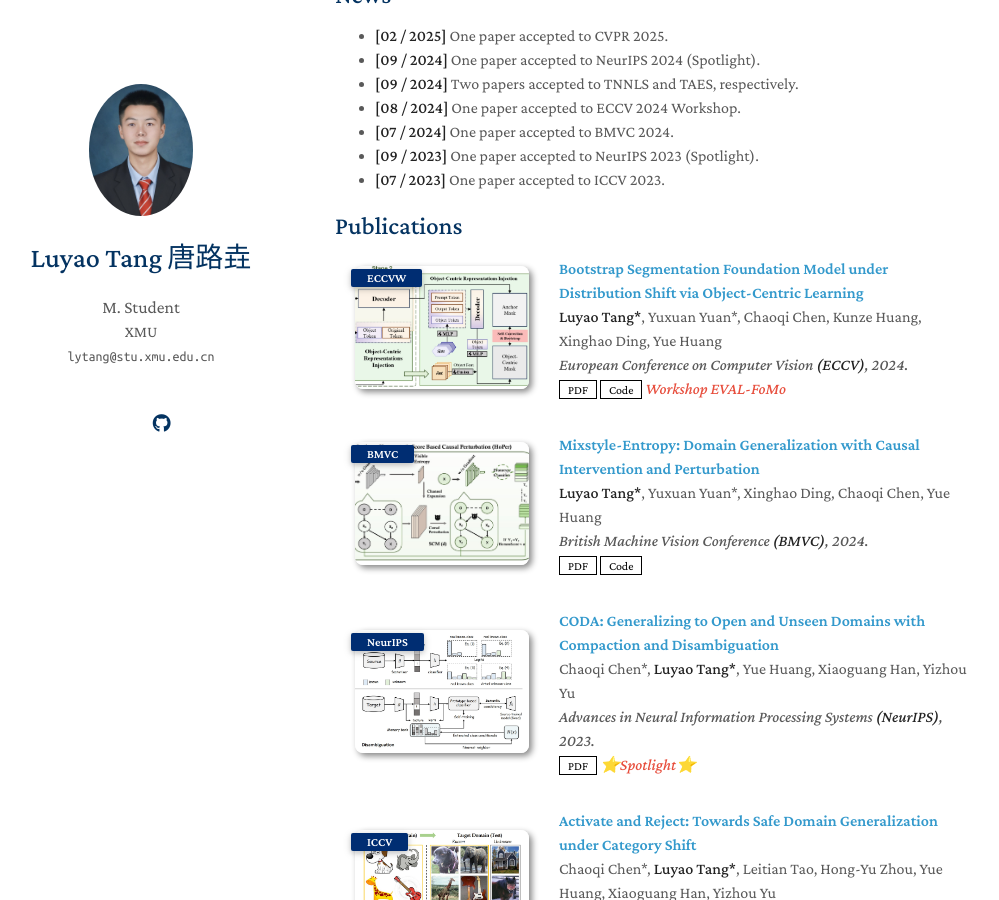
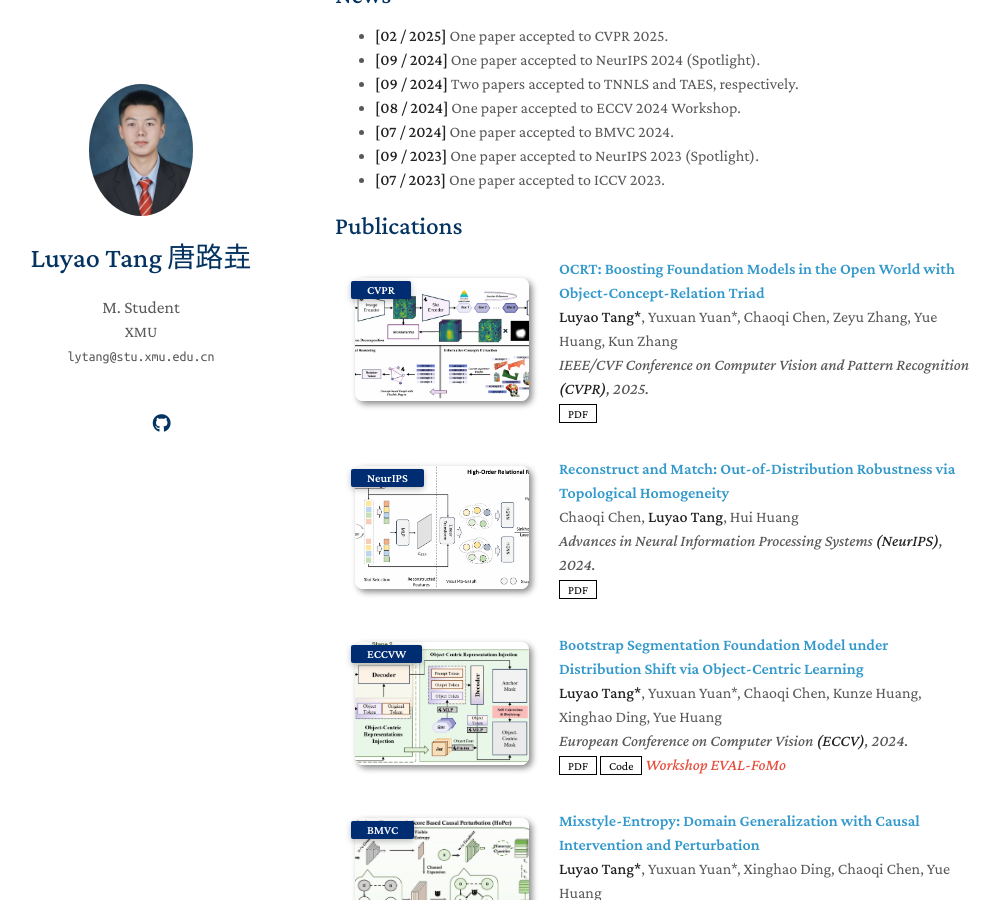
Before and after one commit to lytang63/lytang63.github.io, a Jekyll site: the page built from index.md, in a window 1280 px wide and 900 px high, scrolled down 398 px. Shown: the whole window, without its empty margins (135-1134 px from the left). Built offline with Jekyll 4.4.1, drawn with Linux system fonts in a browser that asks for light colours; nearby versions of some CDN libraries; a style sheet for code colours, icons or effects is not loaded; our own code applies the rules of GitHub Pages for plain Markdown files.

Commit message:
Update publications.yml

```diff
--- a/_data/publications.yml
+++ b/_data/publications.yml
@@ -1,4 +1,22 @@
 main:
+  - title: "OCRT: Boosting Foundation Models in the Open World with Object-Concept-Relation Triad"
+    authors: <strong>Luyao Tang*</strong>, Yuxuan Yuan*, Chaoqi Chen, Zeyu Zhang, Yue Huang, Kun Zhang
+    conference_short: CVPR
+    conference:  IEEE/CVF Conference on Computer Vision and Pattern Recognition <strong>(CVPR)</strong>, 2025.
+    pdf: https://arxiv.org/pdf/2503.18695
+    # code: https://github.com/lytang63/SlotSAM
+    # bibtex: https://bib.yliu.me/MICCAI23.txt
+    image: ./assets/img/CVPR25_1.png
+
+  - title: "Reconstruct and Match: Out-of-Distribution Robustness via Topological Homogeneity"
+    authors: Chaoqi Chen, <strong>Luyao Tang</strong>, Hui Huang
+    conference_short: NeurIPS
+    conference: Advances in Neural Information Processing Systems <strong>(NeurIPS)</strong>, 2024.
+    pdf: https://proceedings.neurips.cc/paper_files/paper/2024/file/e34d214dfb5b80212ac1b565aa41af55-Paper-Conference.pdf
+    # code: https://github.com/lytang63/SlotSAM
+    # bibtex: https://bib.yliu.me/MICCAI23.txt
+    image: ./assets/img/NIPS24_1.png
+
   - title: "Bootstrap Segmentation Foundation Model under Distribution Shift via Object-Centric Learning"
     authors: <strong>Luyao Tang*</strong>, Yuxuan Yuan*, Chaoqi Chen, Kunze Huang, Xinghao Ding, Yue Huang
     conference_short: ECCVW
```
